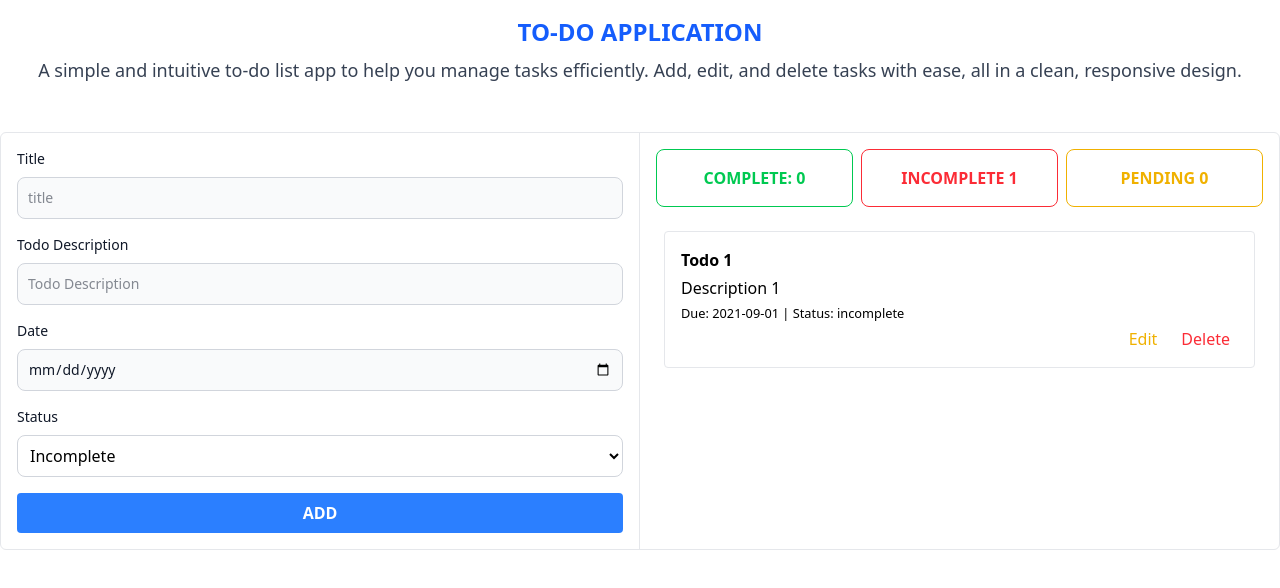
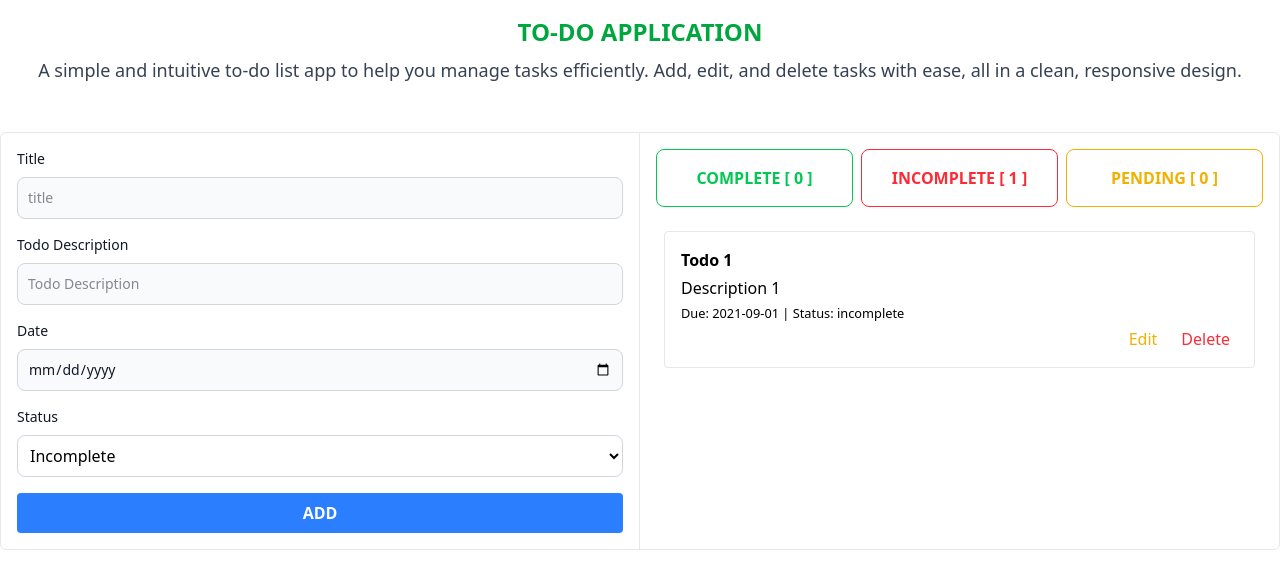
Before and after one commit to AtikulSoftware/module-15-assignment, a website: page index.html in a window 1280 px wide. Drawn offline with Linux system fonts and the light colour scheme.

Commit message:
update title color and style filters count

```diff
--- a/index.html
+++ b/index.html
@@ -8,7 +8,7 @@
   </head>
   <body>
     <header class="text-center p-4 rounded-lg">
-      <h1 class="text-2xl font-bold text-blue-600 uppercase">
+      <h1 class="text-2xl font-bold text-green-600 uppercase">
         To-Do Application
       </h1>
       <p class="text-lg text-gray-700 mt-2">
--- a/script.js
+++ b/script.js
@@ -121,7 +121,7 @@ function getStatusCounts(todos) {
 function filterStatus() {
   const statusCounts = getStatusCounts(todos);
   console.log(statusCounts);
-  document.getElementById("complete").textContent  = `Complete: ${statusCounts.complete}`;
-  document.getElementById("incomplete").textContent  = `Incomplete ${statusCounts.incomplete}`;
-  document.getElementById("pending").textContent  = `Pending ${statusCounts.pending}`;
+  document.getElementById("complete").textContent  = `Complete [ ${statusCounts.complete} ]`;
+  document.getElementById("incomplete").textContent  = `Incomplete [ ${statusCounts.incomplete} ]`;
+  document.getElementById("pending").textContent  = `Pending [ ${statusCounts.pending} ]`;
 }
```
Also changed, not shown: output.css.
